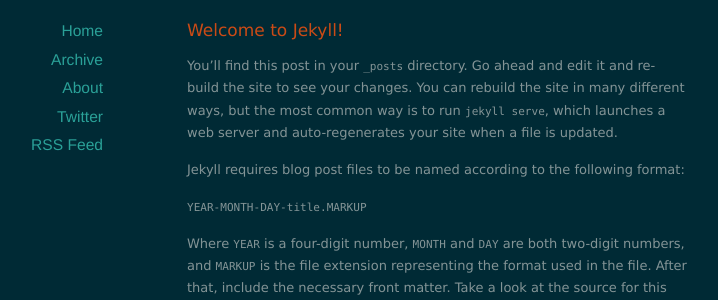
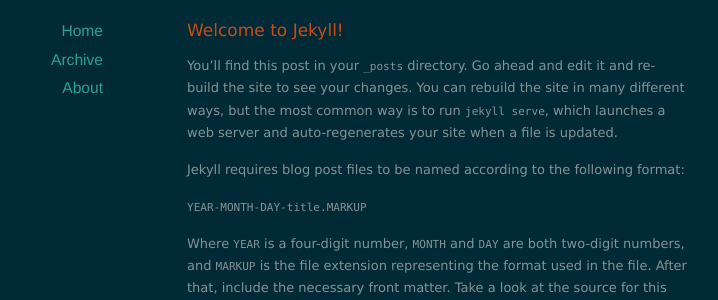
Before and after one commit to TaylorEllington/CS636-CPU-Raytracer, a Jekyll site: the page built from class-site/index.html, in a window 1280 px wide. Shown: the part 154-454 px from the top of the page, without its empty margins (203-921 px from the left). Built offline with Jekyll 4.4.1, drawn with Linux system fonts in a browser that asks for light colours; nearby versions of some CDN libraries; the list of posts is cut into pages by our own code.

Commit message:
fixing all nav links

```diff
--- a/class-site/_layouts/default.html
+++ b/class-site/_layouts/default.html
@@ -20,7 +20,7 @@
 
 
   <header id="header">
-    <h1><a href="/"><i class="icon-sun"></i> {{ site.name }}</a></h1>
+    <h1><a href="{{ site.baseurl }}/"><i class="icon-sun"></i> {{ site.name }}</a></h1>
     <p>{{ site.description }}</p>
   </header>
 
@@ -33,11 +33,9 @@
     <div id="sidebar">
       <nav>
         <ul>
-          <li><a href="/">Home</a></li>
-          <li><a href="/archives">Archive</a></li>
-          <li><a href="/about">About</a></li>
-          <li><a href="http://twitter.com/redwall_hp">Twitter</a></li>
-          <li><a href="/feed.xml">RSS Feed</a></li>
+          <li><a href="{{ site.baseurl }}/">Home</a></li>
+          <li><a href="{{ site.baseurl }}/archives">Archive</a></li>
+          <li><a href="{{ site.baseurl }}/about">About</a></li>
         </ul>
       </nav>
     </div>
```
